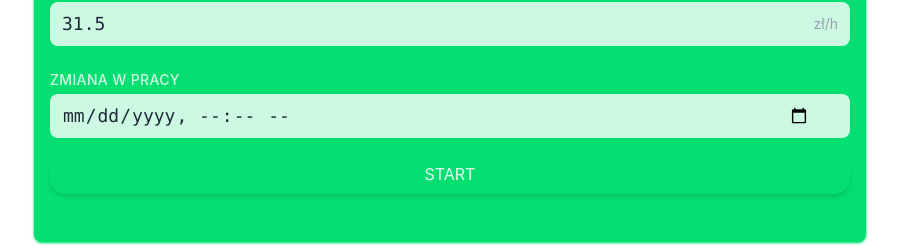
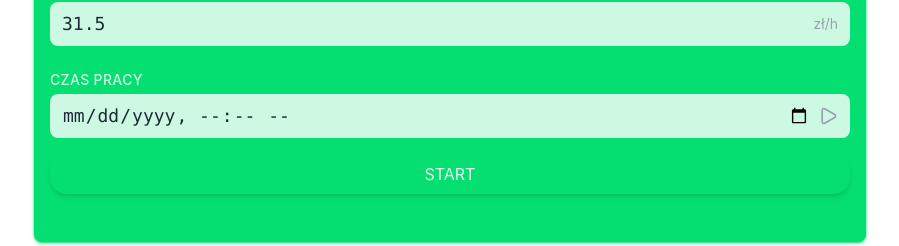
Before and after one commit to KondyKox/money-manager, a React (Vite) app: page / in a window 1280 px wide. Both pictures are taken after a click on the button "Kondy". Shown: the part 188-434 px from the top of the page, without its empty margins (190-1089 px from the left). Built offline with nearby package versions, Linux system fonts and the light colour scheme.

Commit message:
style: icons for shift tracker

```diff
--- a/src/components/ShiftTimePanel.tsx
+++ b/src/components/ShiftTimePanel.tsx
@@ -4,6 +4,7 @@ import { toDatetimeLocal } from "../utils/toDatetimeLocal";
 import { saveProfile } from "../utils/saveProfile";
 import type { ShiftTrackerProps } from "../types/ShiftTracker";
 import type { Profile } from "../types/Profile";
+import { Pause, Play } from "lucide-react";
 
 const ShiftTimePanel = ({
   editedProfile,
@@ -73,10 +74,11 @@ const ShiftTimePanel = ({
 
   return (
     <div className="input-group">
-      <label htmlFor="activeShift">Zmiana w pracy</label>
+      <label htmlFor="activeShift">Czas pracy</label>
       <div className="flex flex-col gap-4" id="activeShift">
         <div className="flex flex-col gap-2">
           {/* START */}
+          <div className="group">
             <input
               ref={clockInRef}
               type="datetime-local"
@@ -97,8 +99,16 @@ const ShiftTimePanel = ({
                 )
               }
             />
+            <span>
+              <Play
+                size={20}
+                className="transition-colors duration-200 group-hover:text-green-500"
+              />
+            </span>
+          </div>
           {/* STOP */}
           {editedProfile.activeShift && (
+            <div className="group">
               <input
                 ref={clockOutRef}
                 type="datetime-local"
@@ -119,6 +129,13 @@ const ShiftTimePanel = ({
                   )
                 }
               />
+              <span>
+                <Pause
+                  size={20}
+                  className="transition-colors duration-200 group-hover:text-green-500"
+                />
+              </span>
+            </div>
           )}
         </div>
         <button className="btn" onClick={() => handleBtnClick()}>
```
Lines whose indentation alone changed are shown as unchanged.
